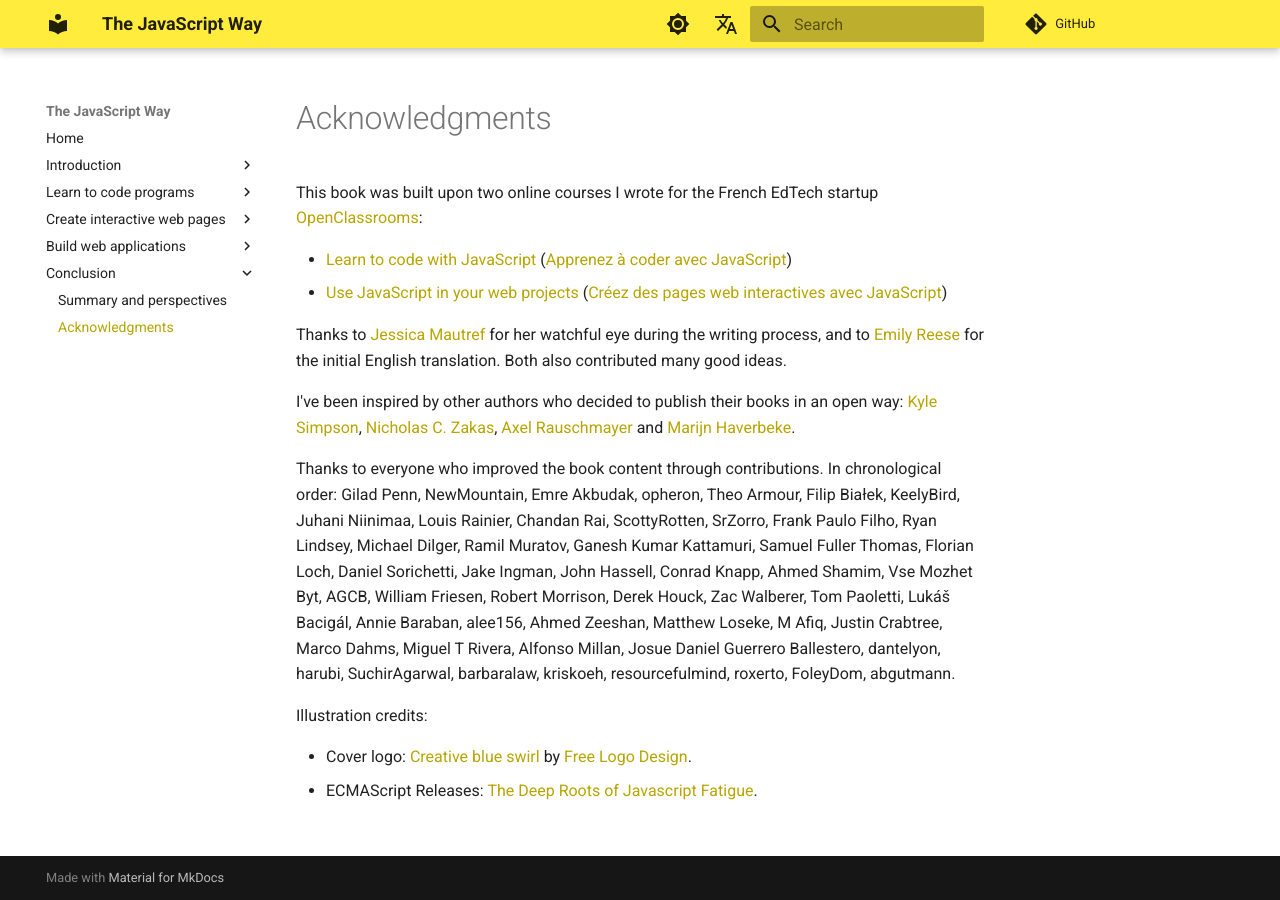
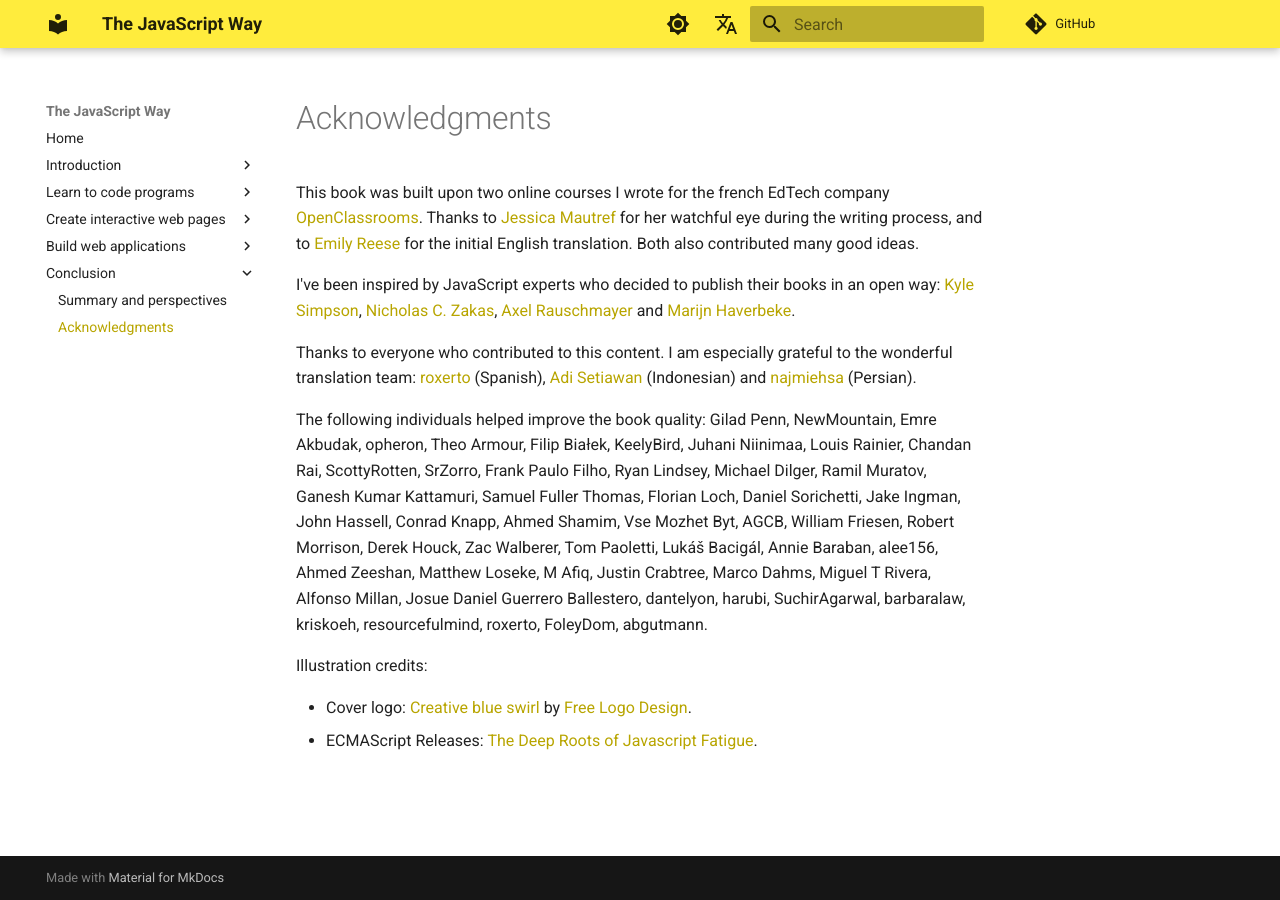
Before and after one commit to thejsway/thejsway, an MkDocs documentation site: the page built from manuscript/concl02.md, in a window 1280 px wide. Built offline with MkDocs 1.6.1 and Material for MkDocs 9.7.7, drawn with Linux system fonts in a browser that asks for light colours; comment, search, counter and statistics services are not loaded.

Commit message:
Update contributors

```diff
--- a/manuscript/concl02.md
+++ b/manuscript/concl02.md
@@ -1,15 +1,12 @@
 # Acknowledgments
 
-This book was built upon two online courses I wrote for the French EdTech startup [OpenClassrooms](https://openclassrooms.com):
+This book was built upon two online courses I wrote for the french EdTech company [OpenClassrooms](https://openclassrooms.com). Thanks to [Jessica Mautref](https://www.linkedin.com/in/jessicamautref) for her watchful eye during the writing process, and to [Emily Reese](https://www.linkedin.com/in/eclairereese) for the initial English translation. Both also contributed many good ideas.
 
-* [Learn to code with JavaScript](https://openclassrooms.com/courses/learn-the-basics-of-javascript) ([Apprenez à coder avec JavaScript](https://openclassrooms.com/courses/apprenez-a-coder-avec-javascript))
-* [Use JavaScript in your web projects](https://openclassrooms.com/courses/use-javascript-on-the-web) ([Créez des pages web interactives avec JavaScript](https://openclassrooms.com/courses/creez-des-pages-web-interactives-avec-javascript))
+I've been inspired by JavaScript experts who decided to publish their books in an open way: [Kyle Simpson](https://github.com/getify), [Nicholas C. Zakas](https://humanwhocodes.com/writing/), [Axel Rauschmayer](http://dr-axel.de/) and [Marijn Haverbeke](http://marijnhaverbeke.nl/).
 
-Thanks to [Jessica Mautref](https://www.linkedin.com/in/jessicamautref) for her watchful eye during the writing process, and to [Emily Reese](https://www.linkedin.com/in/eclairereese) for the initial English translation. Both also contributed many good ideas.
+Thanks to everyone who contributed to this content. I am especially grateful to the wonderful translation team: [roxerto](https://github.com/roxerto) (Spanish), [Adi Setiawan](https://github.com/adisetiawan) (Indonesian) and [najmiehsa](https://github.com/najmiehsa) (Persian).
 
-I've been inspired by other authors who decided to publish their books in an open way: [Kyle Simpson](https://github.com/getify), [Nicholas C. Zakas](https://www.nczonline.net/), [Axel Rauschmayer](http://dr-axel.de/) and [Marijn Haverbeke](http://marijnhaverbeke.nl/).
-
-Thanks to everyone who improved the book content through contributions. In chronological order: Gilad Penn, NewMountain, Emre Akbudak, opheron, Theo Armour, Filip Białek, KeelyBird, Juhani Niinimaa, Louis Rainier, Chandan Rai, ScottyRotten, SrZorro, Frank Paulo Filho, Ryan Lindsey, Michael Dilger, Ramil Muratov, Ganesh Kumar Kattamuri, Samuel Fuller Thomas, Florian Loch, Daniel Sorichetti, Jake Ingman, John Hassell, Conrad Knapp, Ahmed Shamim, Vse Mozhet Byt, AGCB, William Friesen, Robert Morrison, Derek Houck, Zac Walberer, Tom Paoletti, Lukáš Bacigál, Annie Baraban, alee156, Ahmed Zeeshan, Matthew Loseke, M Afiq, Justin Crabtree, Marco Dahms, Miguel T Rivera, Alfonso Millan, Josue Daniel Guerrero Ballestero, dantelyon, harubi, SuchirAgarwal, barbaralaw, kriskoeh, resourcefulmind, roxerto, FoleyDom, abgutmann.
+The following individuals helped improve the book quality: Gilad Penn, NewMountain, Emre Akbudak, opheron, Theo Armour, Filip Białek, KeelyBird, Juhani Niinimaa, Louis Rainier, Chandan Rai, ScottyRotten, SrZorro, Frank Paulo Filho, Ryan Lindsey, Michael Dilger, Ramil Muratov, Ganesh Kumar Kattamuri, Samuel Fuller Thomas, Florian Loch, Daniel Sorichetti, Jake Ingman, John Hassell, Conrad Knapp, Ahmed Shamim, Vse Mozhet Byt, AGCB, William Friesen, Robert Morrison, Derek Houck, Zac Walberer, Tom Paoletti, Lukáš Bacigál, Annie Baraban, alee156, Ahmed Zeeshan, Matthew Loseke, M Afiq, Justin Crabtree, Marco Dahms, Miguel T Rivera, Alfonso Millan, Josue Daniel Guerrero Ballestero, dantelyon, harubi, SuchirAgarwal, barbaralaw, kriskoeh, resourcefulmind, roxerto, FoleyDom, abgutmann.
 
 Illustration credits:
 
```
